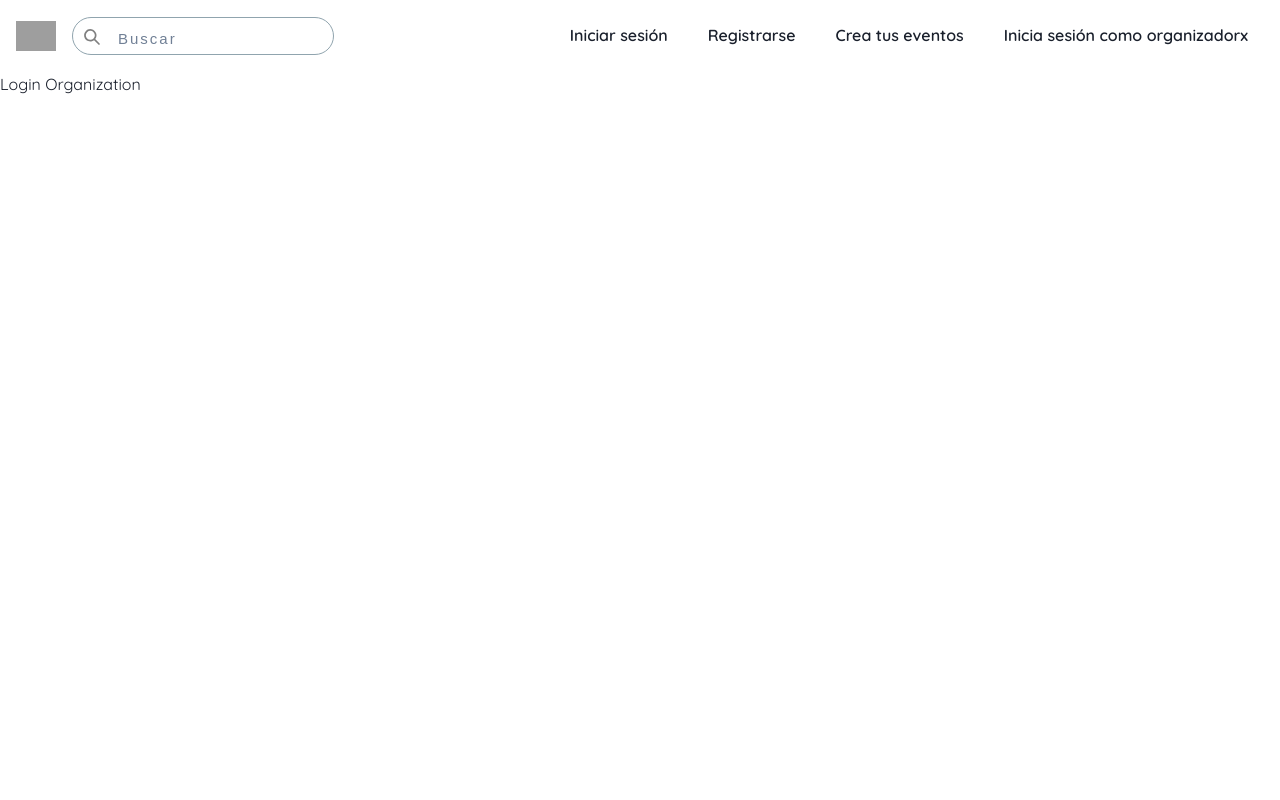
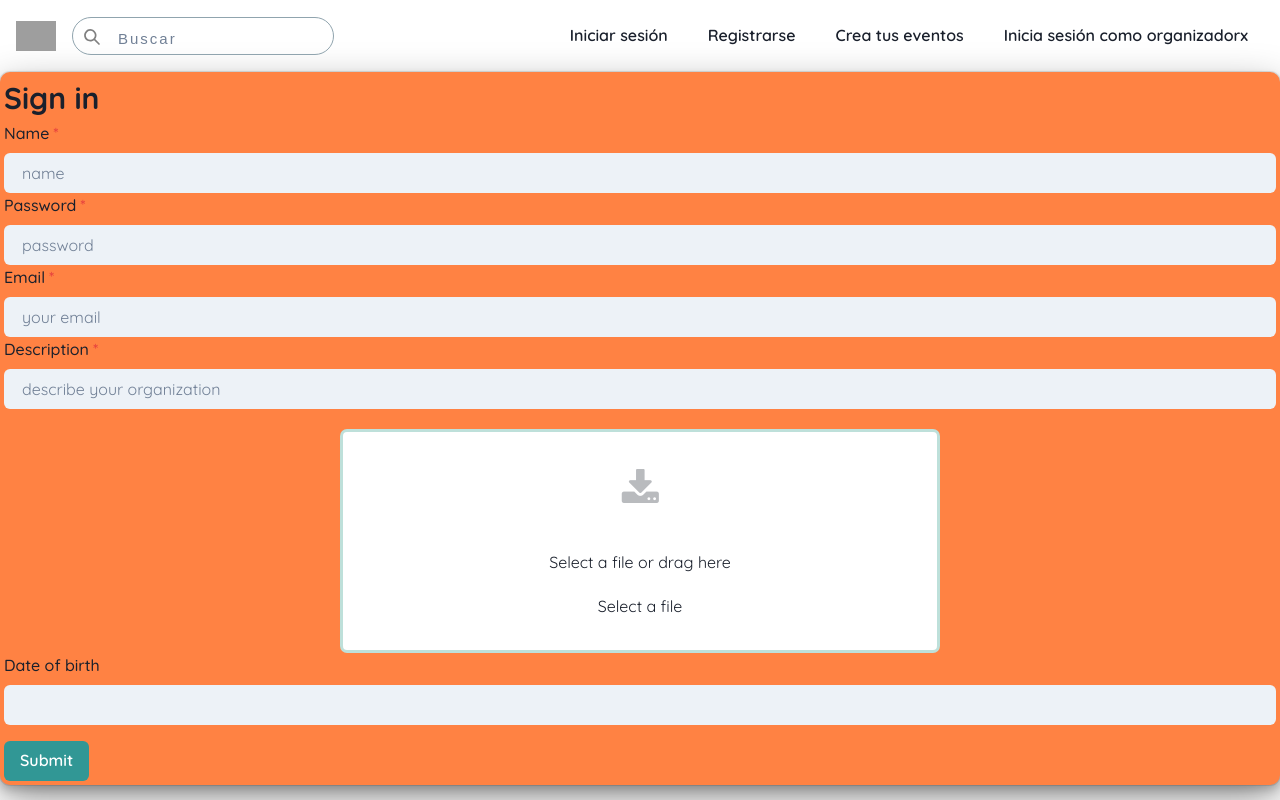
Before and after one commit to guillermososaalmeida/eventland, a React (Vite) app in the folder Frontend/: page /registerorg in a window 1280 px wide. Built offline with nearby package versions, Linux system fonts and the light colour scheme; grey boxes are pictures that could not be loaded.

Commit message:
register sin errors

```diff
--- a/Frontend/src/hooks/useRegisterError.jsx
+++ b/Frontend/src/hooks/useRegisterError.jsx
@@ -26,7 +26,7 @@ export const useRegisterError = (res, setRegisterOk, setRes, setAllUser) => {
     Swal.fire({
       icon: "error",
       title: "Oops...",
-      text: "Please , your email is incorrect !❎",
+      text: "Please , your email already exists !❎",
       showConfirmButton: false,
       timer: 1500,
     });
@@ -66,7 +66,7 @@ export const useRegisterError = (res, setRegisterOk, setRes, setAllUser) => {
     Swal.fire({
       icon: "error",
       title: "Oops...",
-      text: "Interval server error!❎ Please try again.",
+      text: "Internal server error!❎ Please try again.",
       showConfirmButton: false,
       timer: 1500,
     });
@@ -76,7 +76,7 @@ export const useRegisterError = (res, setRegisterOk, setRes, setAllUser) => {
   //! -------------------- 404: 'error, resend code'
   if (
     res?.response?.status == 404 &&
-    res?.response?.data?.confirmationCode.includes("error, resend code")
+    res?.response?.data?.confirmationCode.includes("Email not sent ❌")
   ) {
     Swal.fire({
       icon: "error",
--- a/Frontend/src/pages/Organization pages/RegisterOrg/RegisterOrg.jsx
+++ b/Frontend/src/pages/Organization pages/RegisterOrg/RegisterOrg.jsx
@@ -1,9 +1,151 @@
-import { Link } from "react-router-dom";
+/* eslint-disable no-unused-vars */
+import { Navigate } from "react-router-dom";
+import { useAuth } from "../../../context/authContext";
+import { useForm } from "react-hook-form";
+import { useEffect, useState } from "react";
+import { registerOrg } from "../../../services/org.service";
+import { useRegisterError } from "../../../hooks/useRegisterError";
+import {
+  Box,
+  Button,
+  FormControl,
+  FormErrorMessage,
+  FormLabel,
+  Input,
+  Text,
+} from "@chakra-ui/react";
+import { Uploadfile } from "../../../components/UploadFile/UploadFile";
 
 export const RegisterOrg = () => {
+  const { allUser, setAllUser, bridgeData } = useAuth();
+  const {
+    register,
+    handleSubmit,
+    formState: { errors },
+  } = useForm();
+  const [res, setRes] = useState({});
+  const [isLoading, setIsLoading] = useState(false);
+  const [okRegister, setOkRegister] = useState(false);
+
+  useEffect(() => {
+    // eslint-disable-next-line react-hooks/rules-of-hooks
+    useRegisterError(res, setOkRegister, setRes, setAllUser);
+    if (res?.status === 200) bridgeData("ALLUSER");
+    // eslint-disable-next-line react-hooks/exhaustive-deps
+  }, [res]);
+
+  const formSubmit = async (formData) => {
+    const inputFile = document.getElementById("file-upload").files;
+    if (inputFile.length !== 0) {
+      const customFormData = {
+        ...formData,
+        image: inputFile[0],
+      };
+      setIsLoading(true);
+      setRes(await registerOrg(customFormData));
+      setIsLoading(false);
+    } else {
+      const customFormData = {
+        ...formData,
+      };
+      setIsLoading(true);
+      setRes(await registerOrg(customFormData));
+      setIsLoading(false);
+    }
+  };
+
+  if (okRegister) {
+    return <Navigate to="/check" />;
+  }
   return (
-    <div>
-      <Link to="/loginorg">Login Organization</Link>
-    </div>
+    <>
+      <Box
+        as="div"
+        className="form-wrap"
+        width="100vw"
+        p="1"
+        background="#ff8243"
+        border="1px yellow"
+        borderRadius={10}
+        boxShadow="dark-lg"
+      >
+        <Text fontSize="3xl" as="b">
+          Sign in
+        </Text>
+        <form onSubmit={handleSubmit(formSubmit)}>
+          <FormControl isInvalid={errors.name} isRequired>
+            <FormLabel htmlFor="name">Name</FormLabel>
+            <Input
+              id="name"
+              variant="filled"
+              placeholder="name"
+              {...register("name", {
+                required: "This is required",
+                minLength: { value: 4, message: "Minimum length should be 4" },
+              })}
+            />
+            <FormErrorMessage>
+              {errors.name && errors.name.message}
+            </FormErrorMessage>
+          </FormControl>
+          <FormControl isRequired>
+            <FormLabel htmlFor="password">Password</FormLabel>
+            <Input
+              id="password"
+              type="password"
+              variant="filled"
+              autoComplete="false"
+              placeholder="password"
+              {...register("password", {
+                required: "This is required",
+              })}
+            />
+          </FormControl>
+          <FormControl isRequired>
+            <FormLabel htmlFor="email">Email</FormLabel>
+            <Input
+              id="email"
+              variant="filled"
+              placeholder="your email"
+              {...register("email", {
+                required: "This is required",
+              })}
+            />
+          </FormControl>
+          <FormControl isRequired>
+            <FormLabel htmlFor="description">Description</FormLabel>
+            <Input
+              id="description"
+              variant="filled"
+              placeholder="describe your organization"
+              {...register("description")}
+            />
+          </FormControl>
+
+          <Uploadfile />
+          {/* <FormControl isInvalid={errors.name}>
+            <FormLabel htmlFor="name">City</FormLabel>
+            <Input
+              id="city"
+              variant="filled"
+              placeholder="city"
+              {...register("city", {})}
+            />
+          </FormControl> */}
+          <FormControl isInvalid={errors.name}>
+            <FormLabel htmlFor="year">Date of birth</FormLabel>
+            <Input
+              type="year"
+              id="year"
+              variant="filled"
+              {...register("year")}
+            />
+          </FormControl>
+          <Button mt={4} colorScheme="teal" type="submit" isLoading={isLoading}>
+            Submit
+          </Button>
+        </form>
+      </Box>
+    </>
   );
 };
```
Also changed, not shown: Frontend/src/pages/Organization pages/ForgotPasswordOrg/ForgotPasswordOrg.jsx (added).
